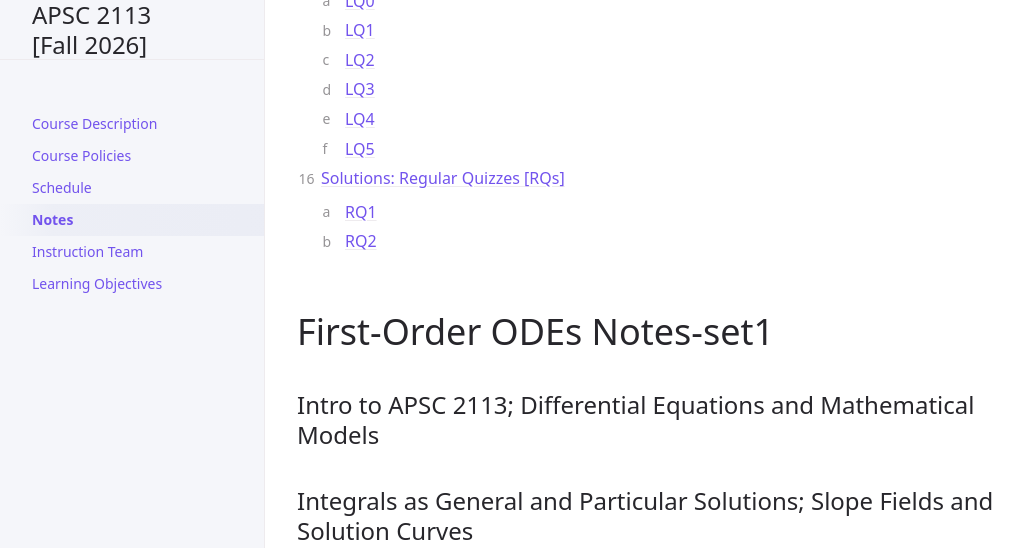
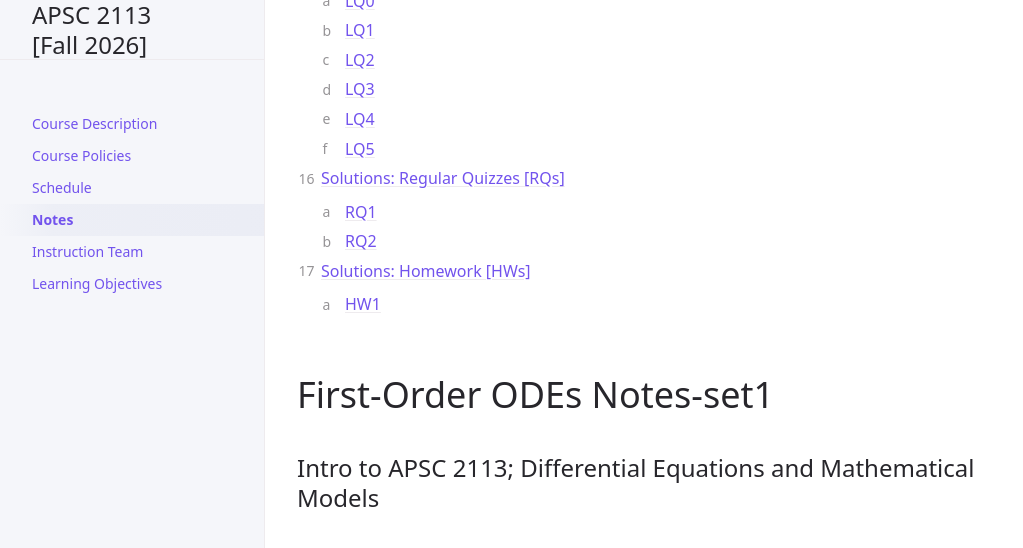
Before and after one commit to gwu-apsc2113/fall2026, a Jekyll site: the page built from docs/Notes/index.md, in a window 1280 px wide and 900 px high, scrolled down 1478 px, cut to the strip 0-548 px from the top of the window. Shown: the whole strip, without its empty margins (107-1130 px from the left). Built offline with Jekyll 4.4.1, drawn with Linux system fonts in a browser that asks for light colours; cached includes are drawn as plain includes; some of the changed text lies outside the part shown.

Commit message:
Commit-2 10/12/2026

```diff
--- a/docs/Notes/index.md
+++ b/docs/Notes/index.md
@@ -206,3 +206,11 @@ nav_order: 4
     This browser does not support PDFs. Please download the PDF to view it: <a href="{{ '/docs/Notes/APSC_2113___RQ2_Solutions' | relative_url }}">Download PDF</a>
   </iframe>
 </div>
+
+# Solutions: Homework [HWs]
+## HW1
+<div class="pdf-container" style="position: relative; width: 100%; height: 80vh;">
+  <iframe src="{{ '/docs/Notes/APSC_2113___HW1_Solutions.pdf' | relative_url }}" width="100%" height="100%" style="border: none;">
+    This browser does not support PDFs. Please download the PDF to view it: <a href="{{ '/docs/Notes/APSC_2113___HW1_Solutions' | relative_url }}">Download PDF</a>
+  </iframe>
+</div>
```
Also changed, not shown: docs/Schedule/index.md (+1 -1 lines), 3 other files.
